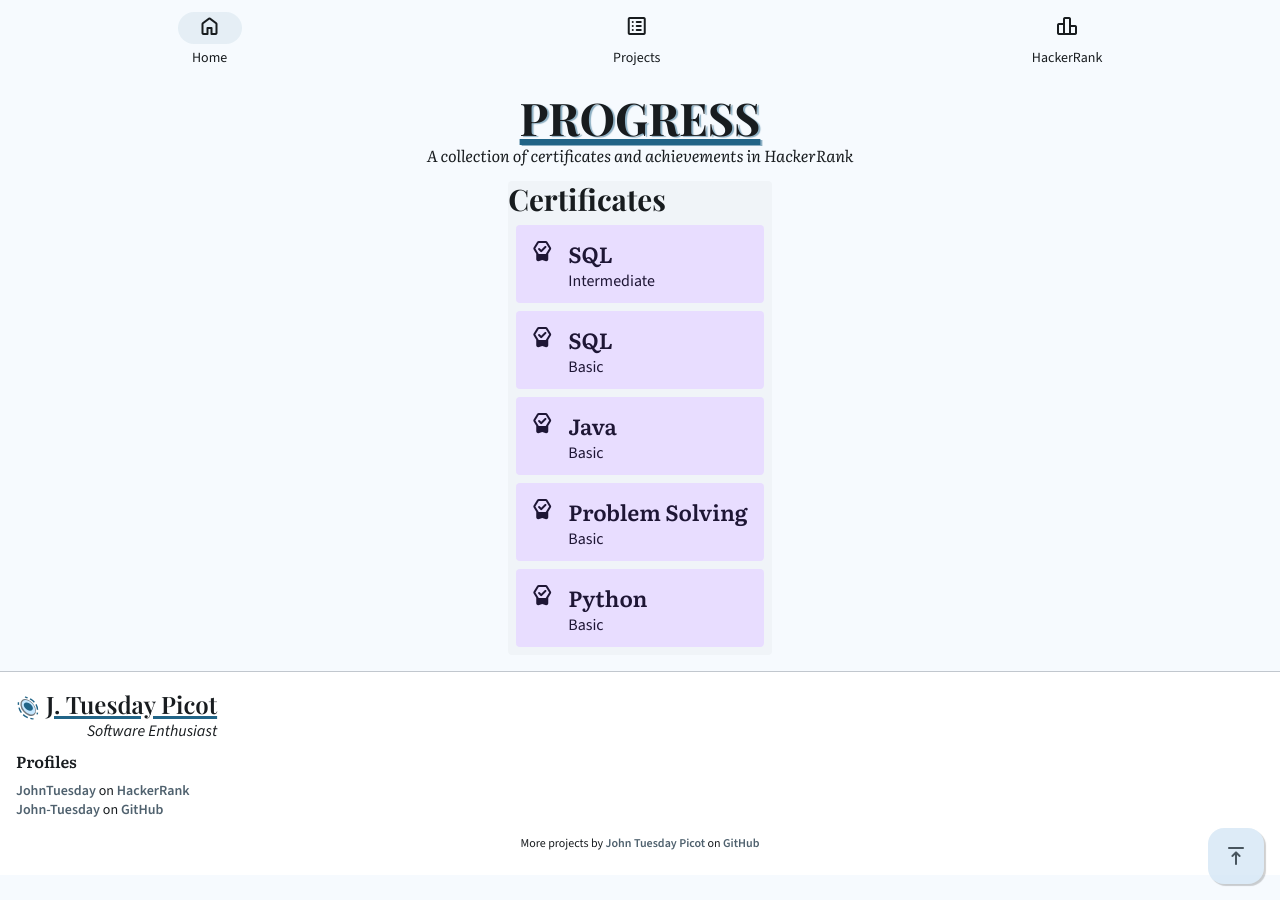
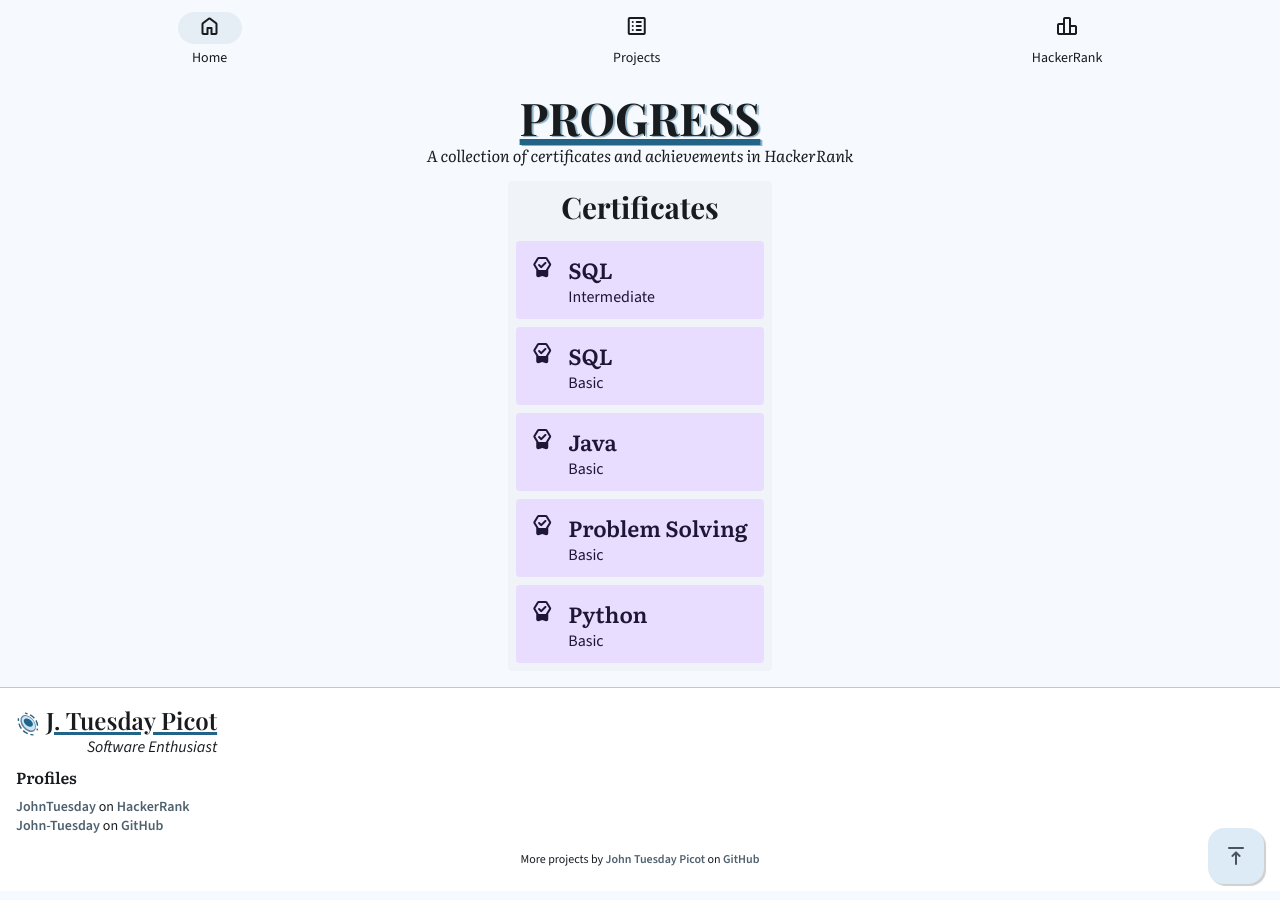
Before and after one commit to John-Tuesday/John-Tuesday.github.io, a Jekyll site: the page built from hackerrank/certificates.html, in a window 1280 px wide. Built offline with Jekyll 4.4.1, drawn with Linux system fonts in a browser that asks for light colours; some web fonts are replaced.

Commit message:
Refactor to fit current conventions and more versatile styling

```diff
--- a/_sass/hackerrank/certificates.scss
+++ b/_sass/hackerrank/certificates.scss
@@ -1,14 +1,15 @@
-@use "theme/m3-color" as c;
-@use "theme/m3-typography" as font;
-$-max-vwidth: 450px;
-$-container-bg:    c.$surface-container-low;
-$-card-bg:    c.$tertiary-container;
-$-card-fg: c.$on-tertiary-container;
-$-prefix-size: 24;
+@use "theme";
 
 .certificates-container {
   border-radius: 4px;
-    background-color: $-container-bg;
+  padding: 8px;
+  background-color: theme.$surface-container-low;
+  color: theme.$on-surface;
+
+  & > h1 {
+    text-align: center;
+    padding-block-end: 16px;
+  }
 }
 
 .certificates-content {
@@ -17,7 +18,6 @@ $-prefix-size: 24;
   grid-auto-rows: 1fr;
   row-gap: 8px;
   column-gap: 8px;
-    padding: 8px;
 
   a {
     text-decoration: none;
@@ -32,8 +32,8 @@ $-prefix-size: 24;
   border-radius: 4px;
   column-gap: 16px;
 
-    background-color: $-card-bg;
-    color: $-card-fg;
+  background-color: theme.$tertiary-container;
+  color: theme.$on-tertiary-container;
 }
 
 .certificate-item-prefix {
@@ -53,16 +53,16 @@ $-prefix-size: 24;
 
   h2 {
     display: inline;
-        @include font.font-title-large();
+    @include theme.font-title-large();
     font-weight: 600;
   }
   h3 {
     display: inline;
-        @include font.font-body-large();
+    @include theme.font-body-large();
   }
   h4 {
     display: inline;
-        @include font.font-label-large();
+    @include theme.font-label-large();
     font-style: italic;
   }
 }
```
Lines whose indentation alone changed are shown as unchanged.
